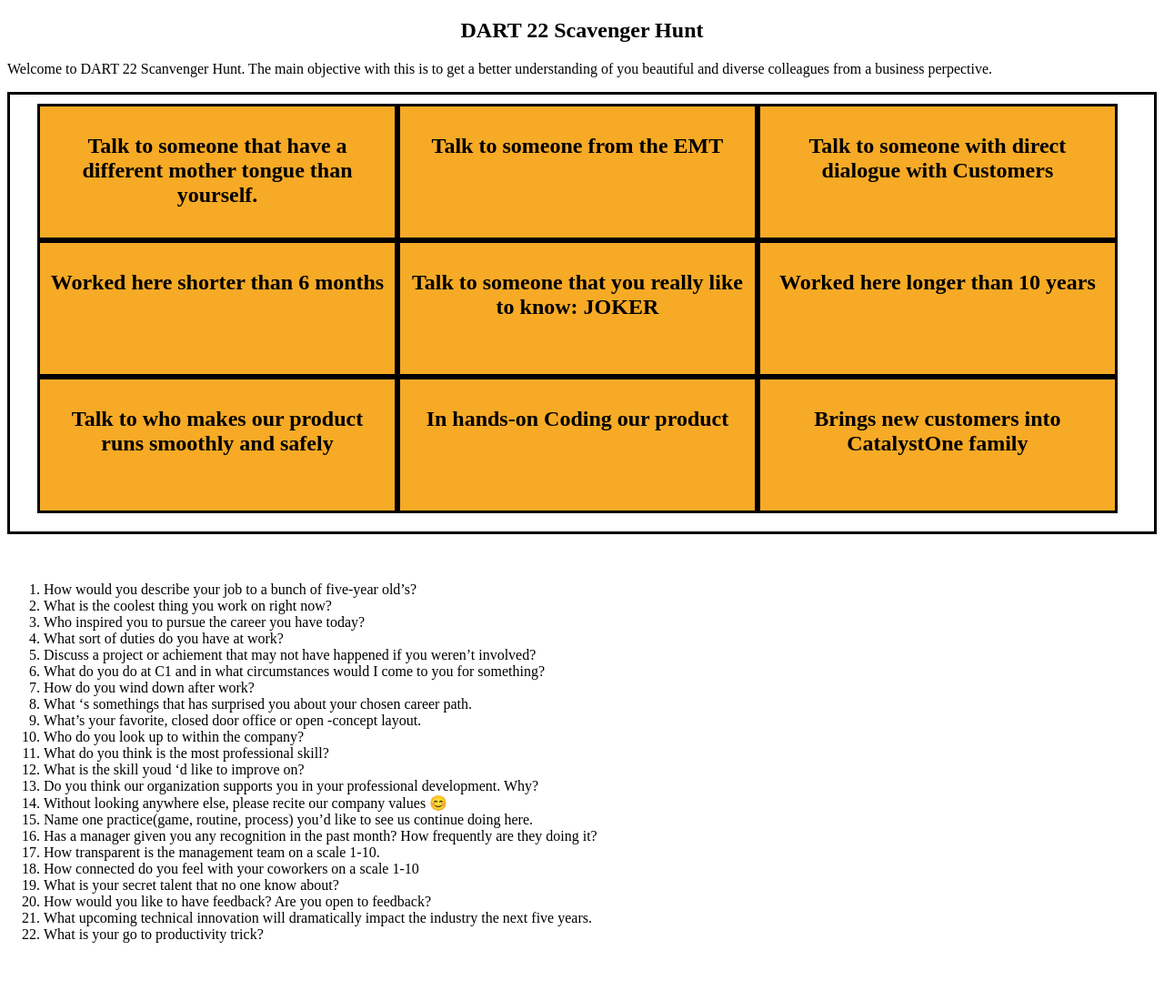
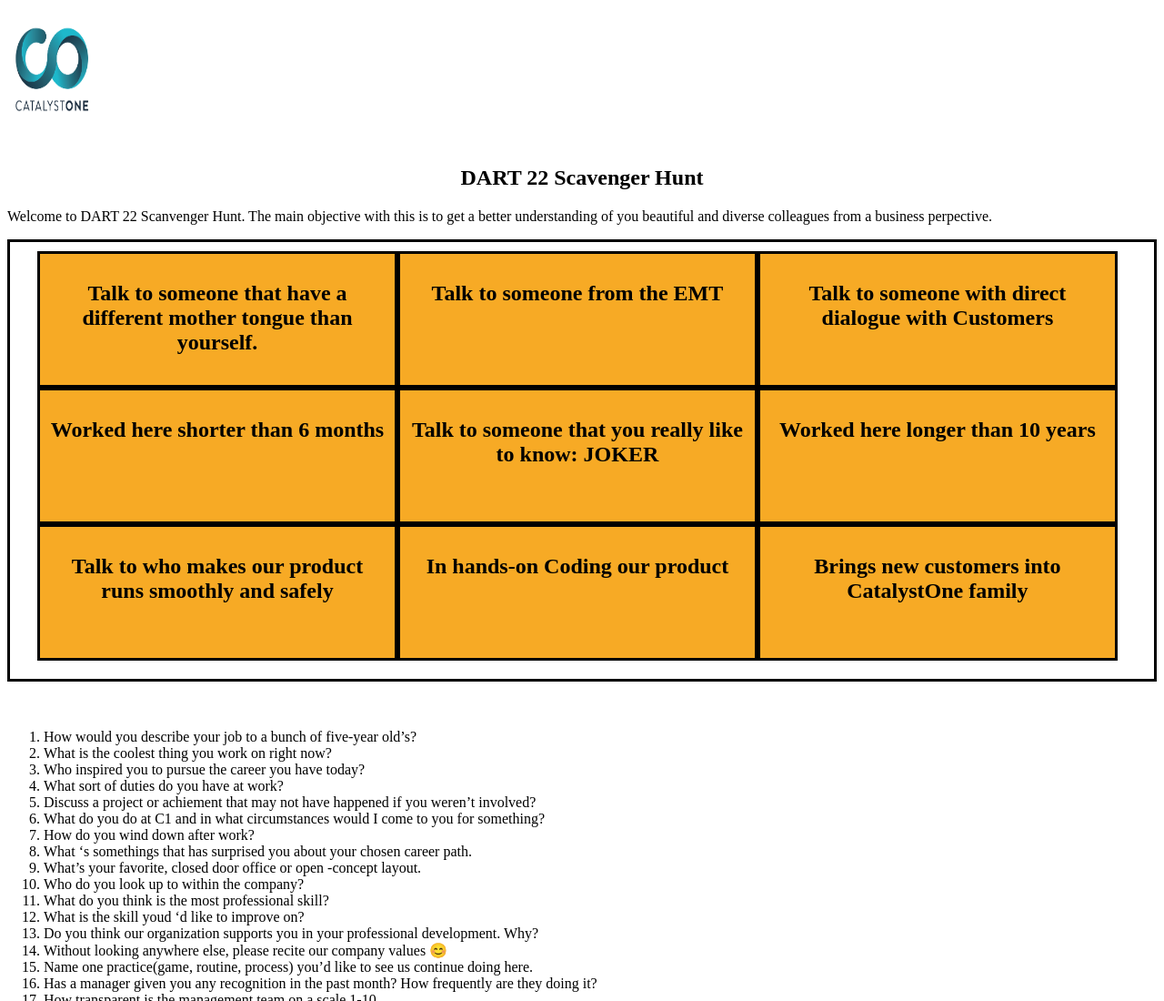
Before and after one commit to GrandMasterEnergy/DART-22, a plain HTML site: page index.html in a window 1280 px wide. Shown: the top 1100 px of the page at 91% size. Before the commit the page ends 1052 px from the top, so only its background shows below. Drawn offline with Linux system fonts and the light colour scheme.

Commit message:
Update index.html

```diff
--- a/index.html
+++ b/index.html
@@ -37,6 +37,8 @@
 </style>
 </head>
 <body>
+
+   <img src="catalystone.png" alt="C1" width="100" height="150">
 
 <h2>DART 22 Scavenger Hunt</h2>
 
```
